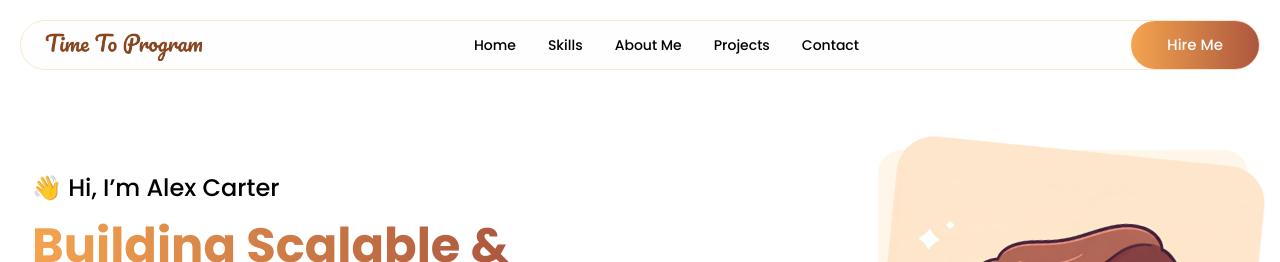
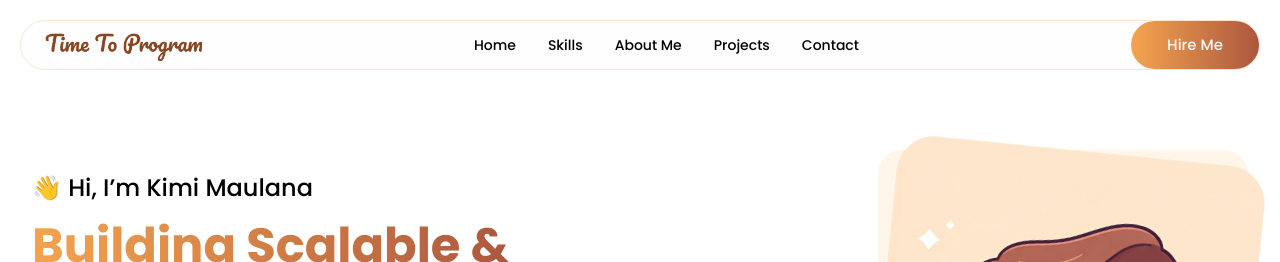
Before and after one commit to OrewaKimi/portfolio, a React (Vite) app: page / in a window 1280 px wide. Shown: the top 262 px of the page. Built offline with nearby package versions, Linux system fonts and the light colour scheme.

Commit message:
update name

```diff
--- a/src/sections/Hero.jsx
+++ b/src/sections/Hero.jsx
@@ -13,7 +13,7 @@ const Hero = () => {
     <section id="hero" className="container mx-auto px-8">
       <div className="flex flex-col lg:flex-row gap-14 items-center justify-between mt-[80px]">
         <div className="order-2 lg:order-1 text-center lg:text-left mt-16 lg:mt-0">
-          <h3 className="text-xl lg:text-2xl font-medium text-black">👋 Hi, I’m Alex Carter</h3>
+          <h3 className="text-xl lg:text-2xl font-medium text-black">👋 Hi, I’m Kimi Maulana</h3>
           <h1 className="w-full lg:w-[480px] text-4xl lg:text-5xl font-bold leading-[50px] lg:leading-[60px] mt-3 bg-gradient-primary bg-clip-text text-transparent">Building Scalable & User Centric Web Apps</h1>
 
           <p className="w-full lg:w-[500px] text-sm lg:text-base mt-4">
```
